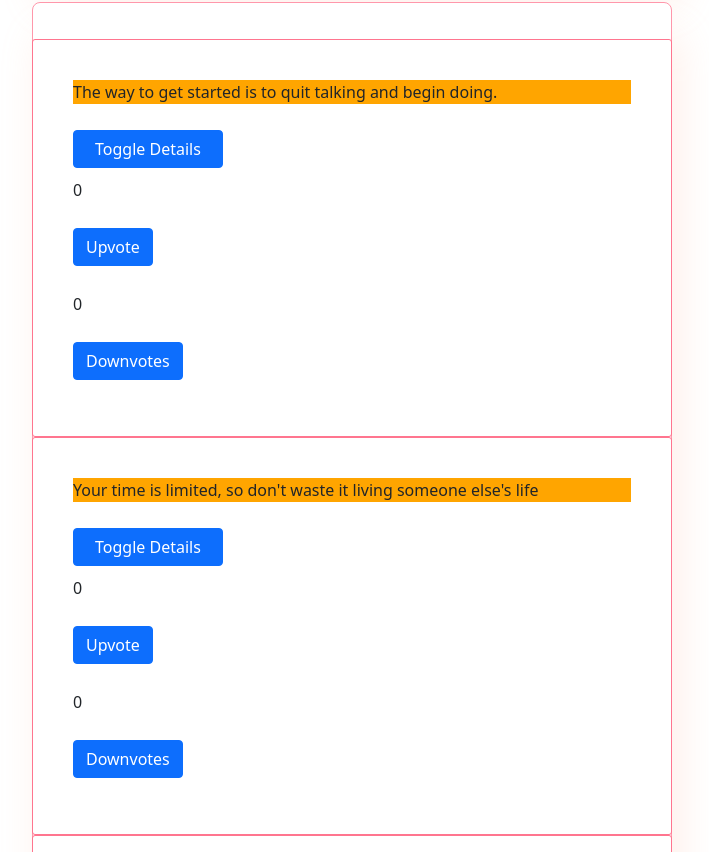
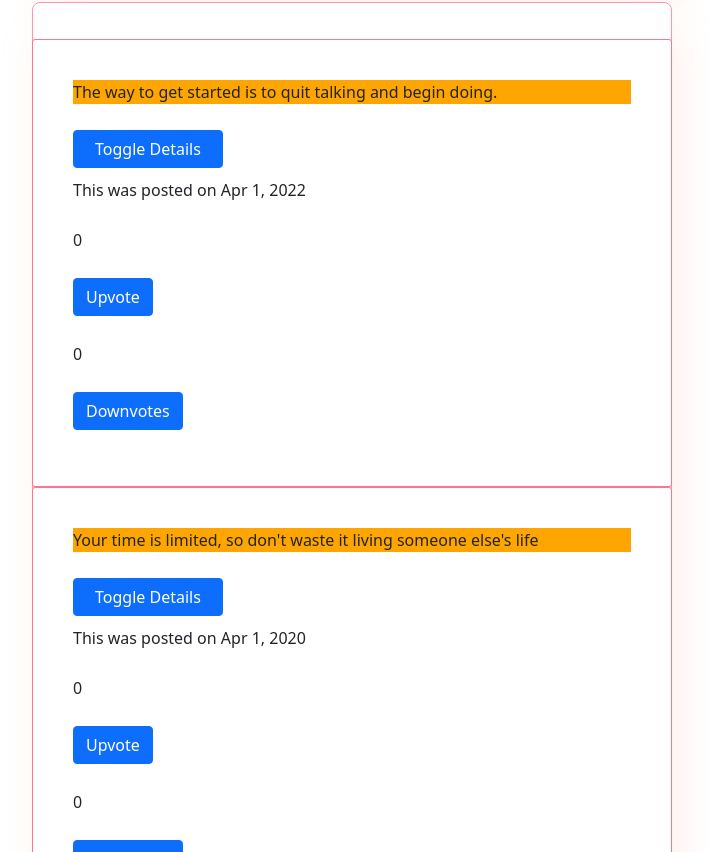
Before and after one commit to JMDev2/My-Quotes, an Angular app: page / in a window 1280 px wide. Shown: the part 928-1780 px from the top of the page, without its empty margins (288-997 px from the left). Built offline with nearby package versions, Linux system fonts and the light colour scheme.

Commit message:
This will edit the pipe to give the desired date

```diff
--- a/src/app/quotes.ts
+++ b/src/app/quotes.ts
@@ -7,7 +7,7 @@ export class Quotes {
     public name: string;
     public date: Date;
 
-    constructor(quote:string, upvote:number=0, downvote:number=0, author: string, name: string, date: Date){
+    constructor(quote:string, upvote:number=0, downvote:number=0, author: string, name: string, date: Date = new Date()){
 
         this.quote =  quote;
         this.upvote = upvote || 0
--- a/src/app/quotes/quotes.component.html
+++ b/src/app/quotes/quotes.component.html
@@ -21,7 +21,7 @@
                         {{quote.name}}
                         {{quote.date | pipe}}
                     </p>
-
+                    <p>This was posted on {{quote.date | date}}</p>
                     <p>{{quote.upvote}}</p>
                     <p><button type="button" class="btn btn-primary" (click)="quote.increaseVotes()">Upvote</button></p>
                     <p>{{quote.downvote}}</p>
```
